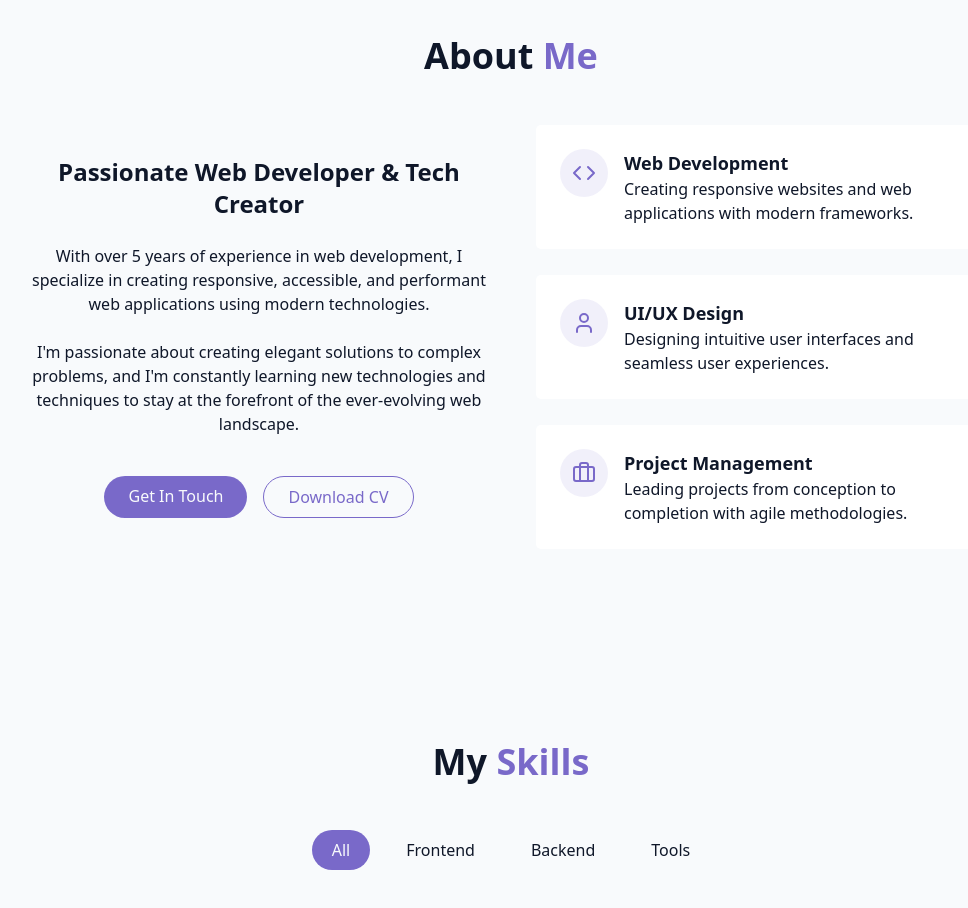
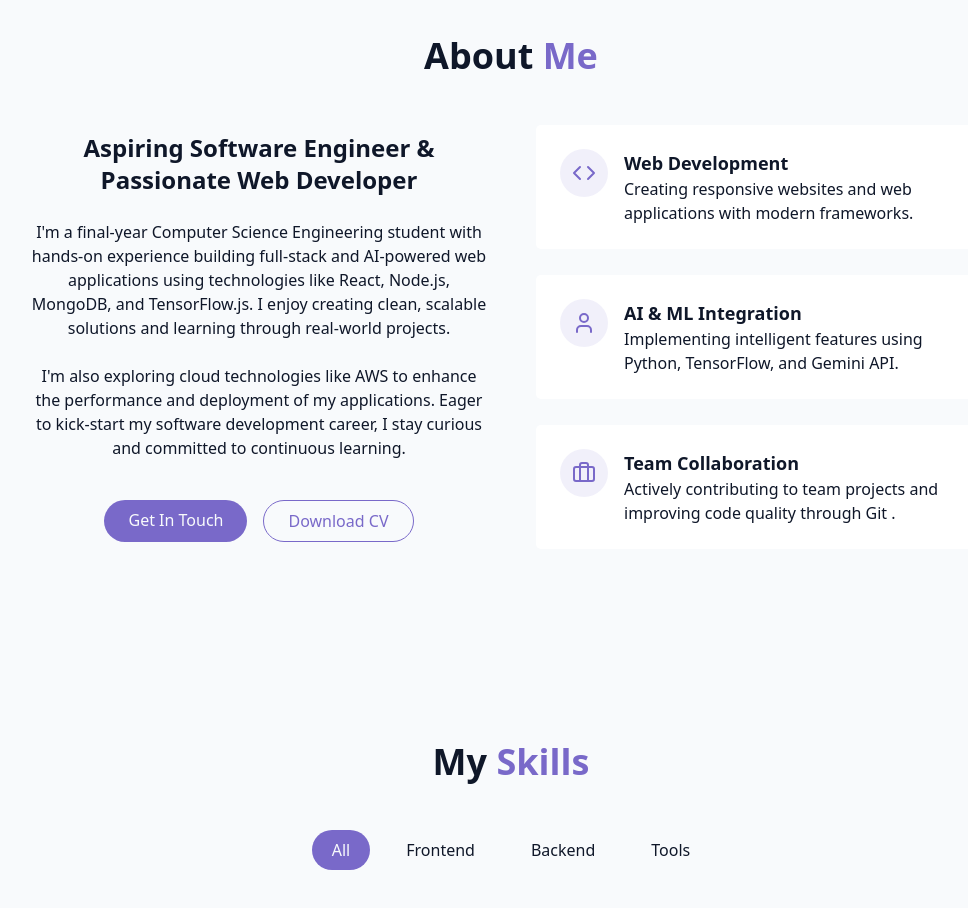
Before and after one commit to Nirjith13/personal-portfolio, a React (Vite) app: page / in a window 1280 px wide. Shown: the part 860-1768 px from the top of the page, without its empty margins (129-1097 px from the left). Built offline with nearby package versions, Linux system fonts and the light colour scheme.

Commit message:
Update AboutSection.jsx

```diff
--- a/src/components/AboutSection.jsx
+++ b/src/components/AboutSection.jsx
@@ -12,20 +12,20 @@ export const AboutSection = () => {
         <div className="grid grid-cols-1 md:grid-cols-2 gap-12 items-center">
           <div className="space-y-6">
             <h3 className="text-2xl font-semibold">
-              Passionate Web Developer & Tech Creator
+              Aspiring Software Engineer & Passionate Web Developer
             </h3>
 
             <p className="text-muted-foreground">
-              With over 5 years of experience in web development, I specialize
-              in creating responsive, accessible, and performant web
-              applications using modern technologies.
+             I'm a final-year Computer Science Engineering student with hands-on
+             experience building full-stack and AI-powered web applications using
+             technologies like React, Node.js, MongoDB, and TensorFlow.js.
+             I enjoy creating clean, scalable solutions and learning through real-world projects.
             </p>
 
             <p className="text-muted-foreground">
-              I'm passionate about creating elegant solutions to complex
-              problems, and I'm constantly learning new technologies and
-              techniques to stay at the forefront of the ever-evolving web
-              landscape.
+              I'm also exploring cloud technologies like AWS to enhance the performance
+              and deployment of my applications. Eager to kick-start my software development
+              career, I stay curious and committed to continuous learning.
             </p>
 
             <div className="flex flex-col sm:flex-row gap-4 pt-4 justify-center">
@@ -64,10 +64,10 @@ export const AboutSection = () => {
                   <User className="h-6 w-6 text-primary" />
                 </div>
                 <div className="text-left">
-                  <h4 className="font-semibold text-lg">UI/UX Design</h4>
+                  <h4 className="font-semibold text-lg">AI & ML Integration</h4>
                   <p className="text-muted-foreground">
-                    Designing intuitive user interfaces and seamless user
-                    experiences.
+                   Implementing intelligent features using Python,
+                   TensorFlow, and Gemini API.
                   </p>
                 </div>
               </div>
@@ -79,10 +79,9 @@ export const AboutSection = () => {
                 </div>
 
                 <div className="text-left">
-                  <h4 className="font-semibold text-lg">Project Management</h4>
+                  <h4 className="font-semibold text-lg">Team Collaboration</h4>
                   <p className="text-muted-foreground">
-                    Leading projects from conception to completion with agile
-                    methodologies.
+                   Actively contributing to team projects and improving code quality through Git .
                   </p>
                 </div>
               </div>
```
